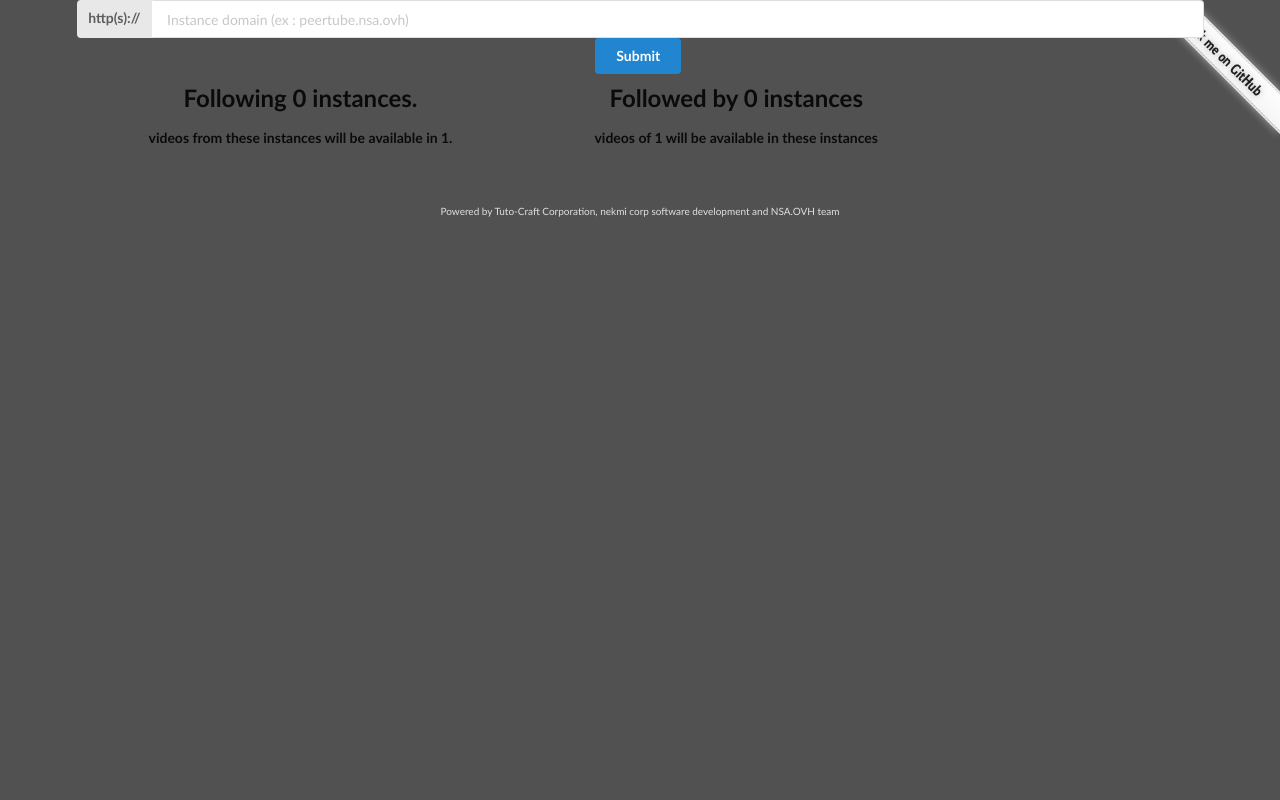
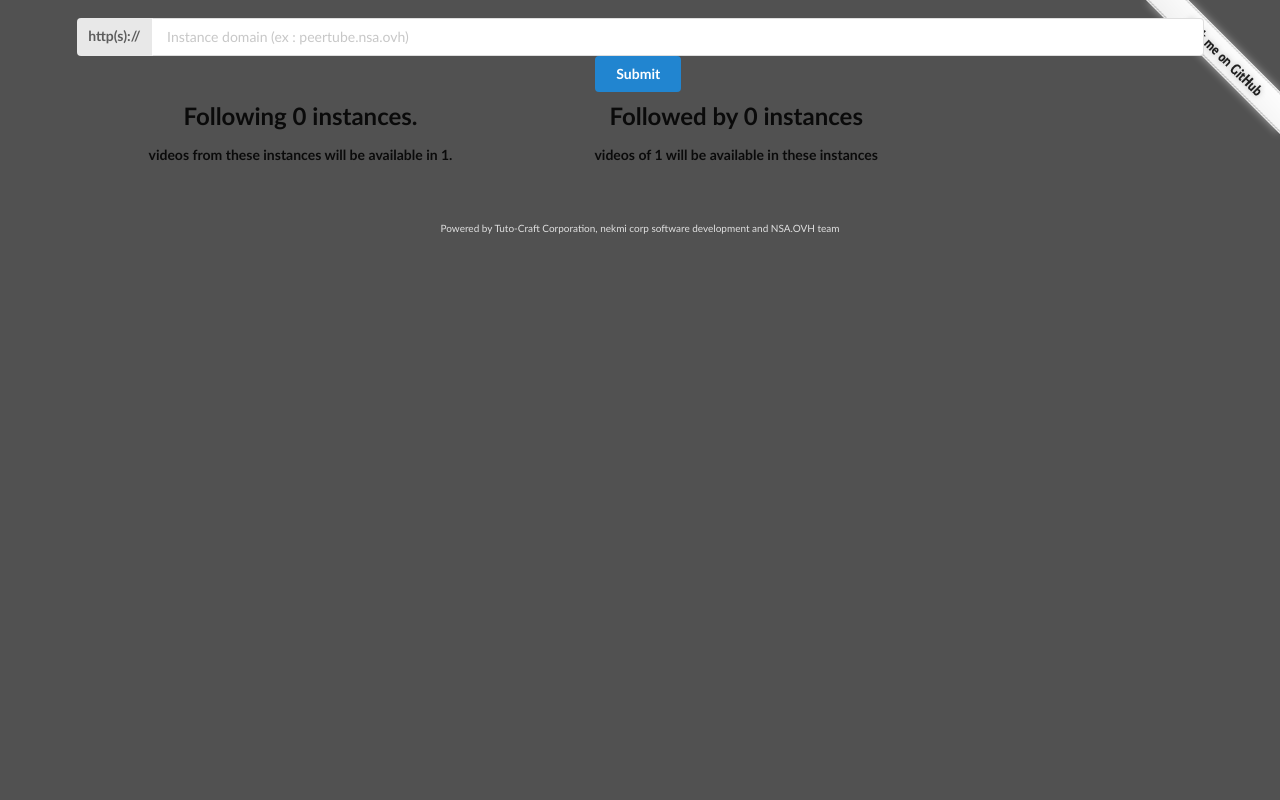
Before and after one commit to anjaraeu/Peertube-Ninja, a PHP site: page /?instance=1 in a window 1280 px wide. Run offline with PHP 8.4, Linux system fonts and the light colour scheme; data that the repository does not hold is empty; some libraries are stand-ins or nearby versions.

Commit message:
Add padding

```diff
--- a/style.css
+++ b/style.css
@@ -1,9 +1,12 @@
 body {
 	background-color: #515151 !important;
+	padding: 1.25em;
 }
+
 a {
 	color: #e0e0e0 !important;
 }
+
 img {
 	object-fit: contain;
 	max-width: 100%;
```
